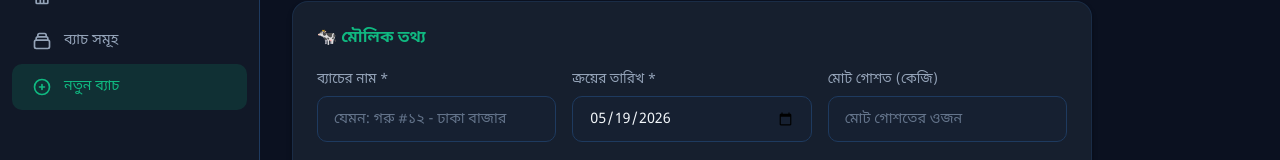
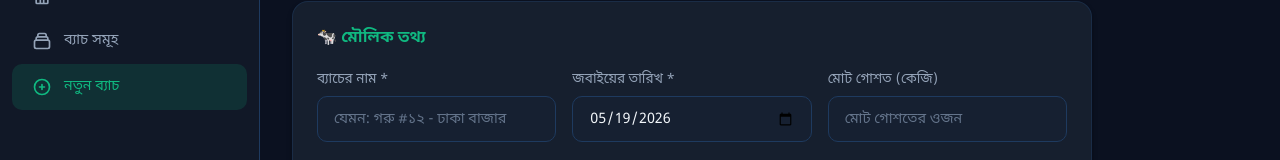
Before and after one commit to nisakib07/project-hamba, a Next.js app: page /batches/new in a window 1280 px wide. Shown: the part 157-317 px from the top of the page. Built offline with nearby package versions, Linux system fonts and the light colour scheme.

Commit message:
Fixed Translation

```diff
--- a/src/app/batches/new/page.tsx
+++ b/src/app/batches/new/page.tsx
@@ -134,7 +134,7 @@ export default function NewBatchPage() {
               />
             </div>
             <div className="form-group">
-              <label className="form-label">ক্রয়ের তারিখ *</label>
+              <label className="form-label">জবাইয়ের তারিখ *</label>
               <input
                 type="date"
                 name="purchaseDate"
```
